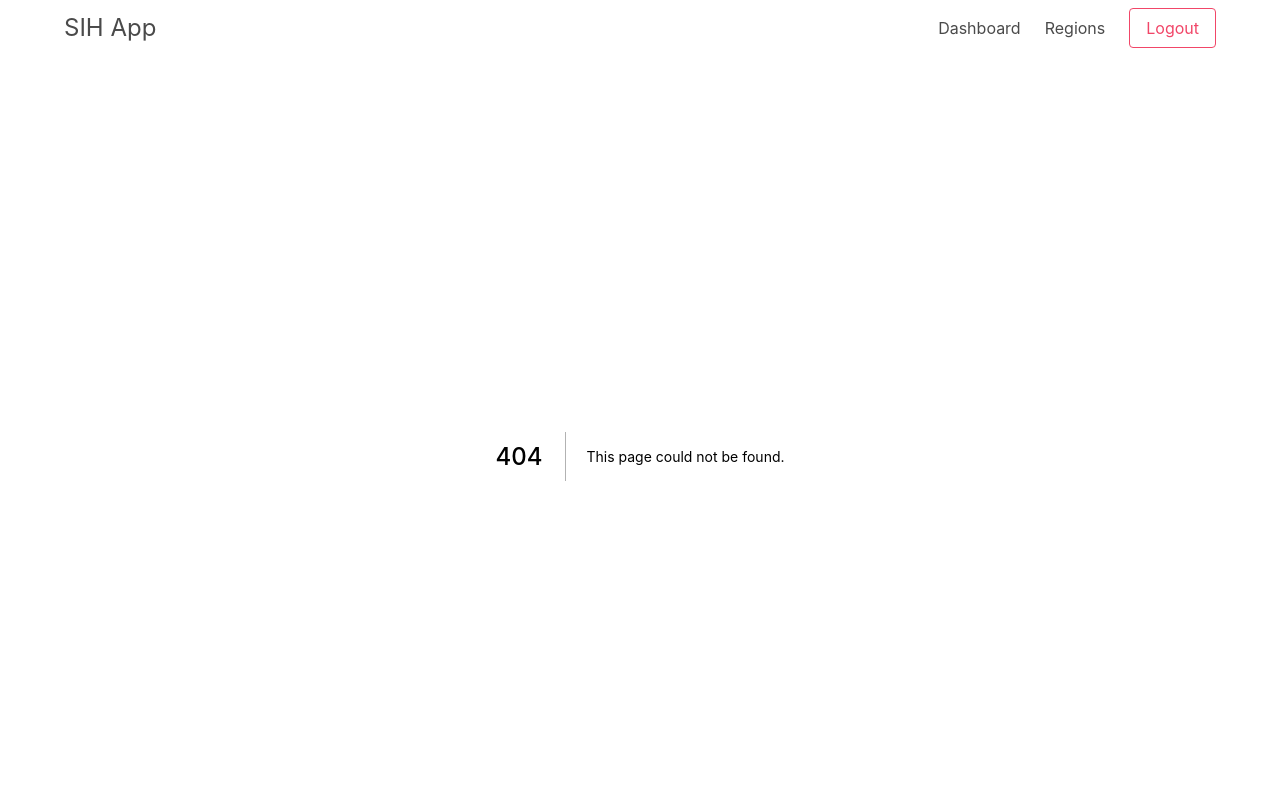
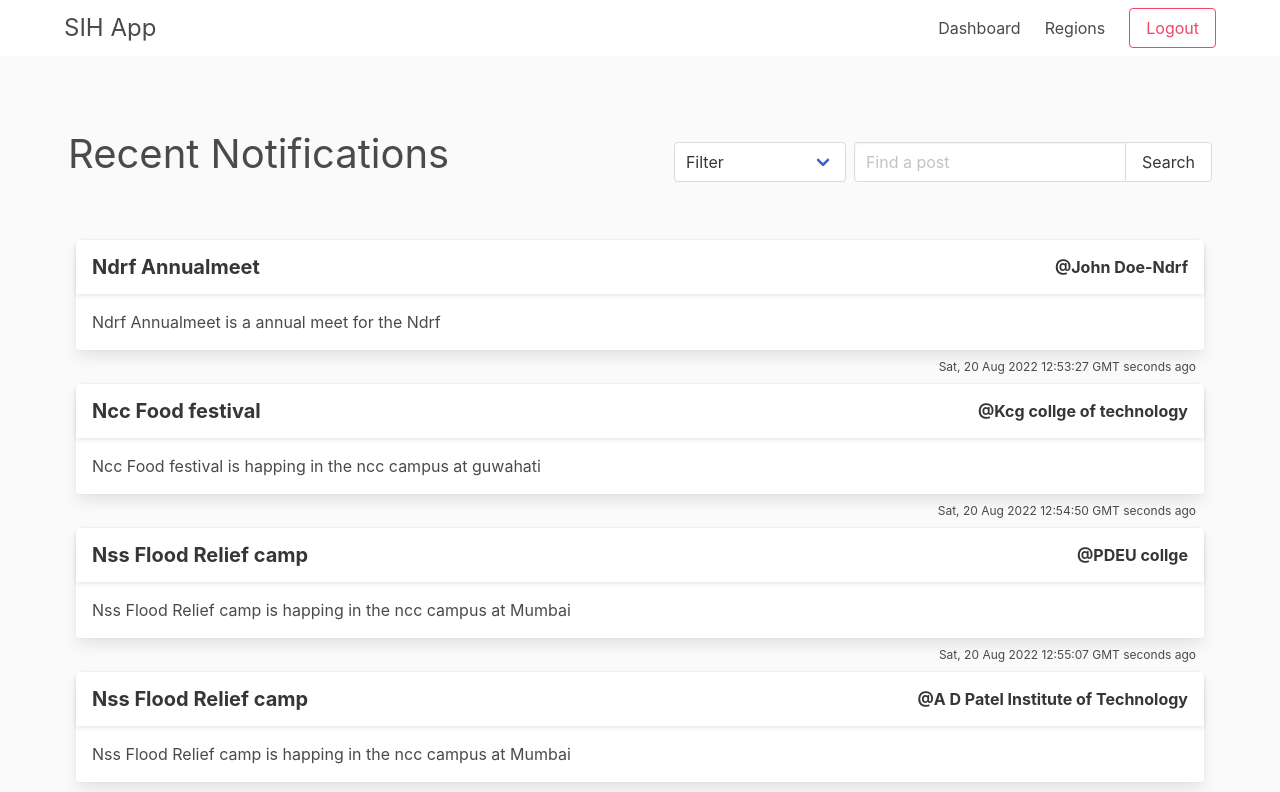
Before and after one commit to smartclash/SIH-Frontend, a Next.js app: page /notifications/view in a window 1280 px wide. Before the commit this address had no page. Shown: the top 792 px of the page. Built offline with nearby package versions, Linux system fonts and the light colour scheme.

Commit message:
Finished page

```diff
--- /dev/null
+++ b/components/Notifications/ViewNotificationCard.tsx
@@ -0,0 +1,35 @@
+import {NextPage} from 'next'
+import Link from 'next/link'
+import NotificationInterface from '@/interfaces/NotificationInterface'
+
+// Const date = new Date()
+// const a = date.toUTCString()
+const ViewNotificationCard: NextPage<NotificationInterface> = props => (
+    <>
+        <div className='card m-2'>
+            <header className='card-header is-flex is-justify-content-space-between'>
+
+                <p className='card-header-title is-size-5'>
+                    { props.Title }
+                </p>
+
+                <p className='card-header-title is-flex is-justify-content-flex-end'>
+                    @{ props.Author }
+                </p>
+            </header>
+
+            <div className='card-content' style={{padding: '1rem'}}>
+                <div className='content '>
+                    {(props.Message)}
+                    <br />
+                </div>
+            </div>
+
+        </div>
+        <div className='is-flex is-flex-direction-row-reverse mr-4'>
+            <h1 className='is-size-7'>{props.TimeStamp} seconds ago</h1>
+        </div>
+    </>
+)
+
+export default ViewNotificationCard
--- a/interfaces/NotificationInterface.ts
+++ b/interfaces/NotificationInterface.ts
@@ -2,4 +2,6 @@ export default interface NotificationInterface {
     Title: string;
     Level: string;
     Message: string;
+    Author: string;
+    TimeStamp: string;
 }
--- a/pages/blogs/view.tsx
+++ b/pages/blogs/view.tsx
@@ -1,6 +1,6 @@
 import type {NextPage} from 'next'
 
-import BlogpageCard from '@/components/Blogs/BlogCard'
+import BlogpageCard from '@/components/Blogs/ViewBlogCard'
 import BlogInterface from '@/interfaces/BlogInterface'
 
 const ViewBlogs: BlogInterface[] = [
--- a/pages/notifications/create.tsx
+++ b/pages/notifications/create.tsx
@@ -5,10 +5,9 @@ import Create from '@/components/Notifications/CreateNotifications'
 const NotificationsPage: NextPage = () => (
     <section className='hero has-background-white-bis is-fullheight-with-navbar'>
         <div className='hero-body'>
-
             <div className='container box'>
                 <div className='mb-6'>
-                    <p className='title is-1'>Add Blog</p>
+                    <p className='title is-1'>Create Notifications</p>
                 </div>
                 <Create />
             </div>
--- /dev/null
+++ b/pages/notifications/view.tsx
@@ -0,0 +1,108 @@
+import type {NextPage} from 'next'
+import styles from '../../styles/Notifications.module.scss'
+import ViewNotificationCard from '@/components/Notifications/ViewNotificationCard'
+import NotificationInterface from '@/interfaces/NotificationInterface'
+
+const Viewnotification: NotificationInterface[] = [
+    {
+        Title: 'Ndrf Annualmeet',
+        Level: 'L2',
+        Message: 'Ndrf Annualmeet is a annual meet for the Ndrf',
+        Author: 'John Doe-Ndrf',
+        TimeStamp: 'Sat, 20 Aug 2022 12:53:27 GMT',
+    },
+    {
+        Title: 'Ncc Food festival',
+        Level: 'L3',
+        Message: 'Ncc Food festival is happing in the ncc campus at guwahati',
+        Author: 'Kcg collge of technology',
+        TimeStamp: 'Sat, 20 Aug 2022 12:54:50 GMT',
+    },
+    {
+        Title: 'Nss Flood Relief camp',
+        Level: 'L3',
+        Message: 'Nss Flood Relief camp is happing in the ncc campus at Mumbai',
+        Author: 'PDEU collge',
+        TimeStamp: 'Sat, 20 Aug 2022 12:55:07 GMT',
+    },
+    {
+        Title: 'Nss Flood Relief camp',
+        Level: 'L2',
+        Message: 'Nss Flood Relief camp is happing in the ncc campus at Mumbai',
+        Author: 'A D Patel Institute of Technology',
+        TimeStamp: 'Sat, 20 Aug 2022 12:56:01 GMT',
+    },
+    {
+        Title: 'Nss Flood Relief camp',
+        Level: 'L3',
+        Message: 'Nss Flood Relief camp is happing in the ncc campus at Mumbai',
+        Author: 'Centurion University of Technology and Management',
+        TimeStamp: 'Sat, 20 Aug 2022 12:58:11 GMT',
+    },
+    {
+        Title: 'Nss Flood Relief camp',
+        Level: 'L3',
+        Message: 'Nss Flood Relief camp is happing in the ncc campus at Mumbai',
+        Author: 'Amal Jyothi College of Engineering',
+        TimeStamp: 'Sat, 20 Aug 2022 12:59:25 GMT',
+    },
+    {
+        Title: 'Nss Flood Relief camp',
+        Level: 'L2',
+        Message: 'Nss Flood Relief camp is happing in the ncc campus at Mumbai',
+        Author: 'B. S. Abdur Rahman Crescent Institute of Science & Technology',
+        TimeStamp: 'Sat, 20 Aug 2022 13:15:27 GMT',
+    },
+
+]
+
+const NotificationPageView: NextPage = () => (
+    <section className='hero has-background-white-bis is-fullheight-with-navbar box'>
+        <div className='hero-body'>
+            <div className='container'>
+                <div className={styles.mainbar}>
+                    <div className='mb-6'>
+                        <p className='is-size-2'>Recent Notifications</p>
+                    </div>
+                    <div className = {styles.search_filter_bar}>
+                        <div className='level-item'>
+                            <div className='field has-addons'>
+                                <p className='control'>
+                                    <input className='input' type='text' placeholder='Find a post' />
+                                </p>
+                                <p className='control'>
+                                    <button className='button'>
+                                        Search
+                                    </button>
+                                </p>
+                            </div>
+                        </div>
+
+                        <div className='select mr-2'>
+                            <select>
+                                <option value=''>Filter</option>
+                                <option value='All Notifications'>All Notifications</option>
+                                <option value='NDRF Admins'>NDRF Admins</option>
+                                <option value='Institutions'>Institutions</option>
+                            </select>
+                        </div>
+
+                    </div>
+                </div>
+                <div className=''>
+                    {
+                    // To reverse the array because the notifications show the recent in the top
+                    // But it show error when i refersh the page
+                    // Viewnotification.reverse().map((notification, index) => (
+                        Viewnotification.map(event => (
+                            <ViewNotificationCard key={event.Title} {...event} />
+                        ))
+                    }
+                </div>
+            </div>
+        </div>
+    </section>
+
+)
+
+export default NotificationPageView
--- /dev/null
+++ b/styles/Notifications.module.scss
@@ -0,0 +1,38 @@
+.mainbar{
+    @media screen and (max-width: 768px) {
+        display: flex;
+        flex-direction: column;
+        align-items: center;
+        padding-bottom: 2rem;
+    }
+
+}
+
+.mainbar{
+    @media screen and (min-width: 768px) {
+        display: flex;
+        flex-direction: row;
+        justify-content: space-between;
+
+    }
+}
+
+.search_filter_bar{
+    @media screen and (min-width: 860px) {
+        display: flex;
+        flex-direction: row-reverse;
+        align-items: center;
+        padding-bottom: 2rem;
+    }
+
+}
+
+.search_filter_bar{
+    @media screen and (max-width: 768px) {
+        display: flex;
+        flex-direction: column;
+        align-items: center;
+        padding-bottom: 2rem;
+    }
+
+}
```
Also changed, not shown: components/Notifications/CreateNotifications.tsx (+44 -6 lines), components/Blogs/ViewBlogCard.tsx (renamed from components/Blogs/BlogCard.tsx).
